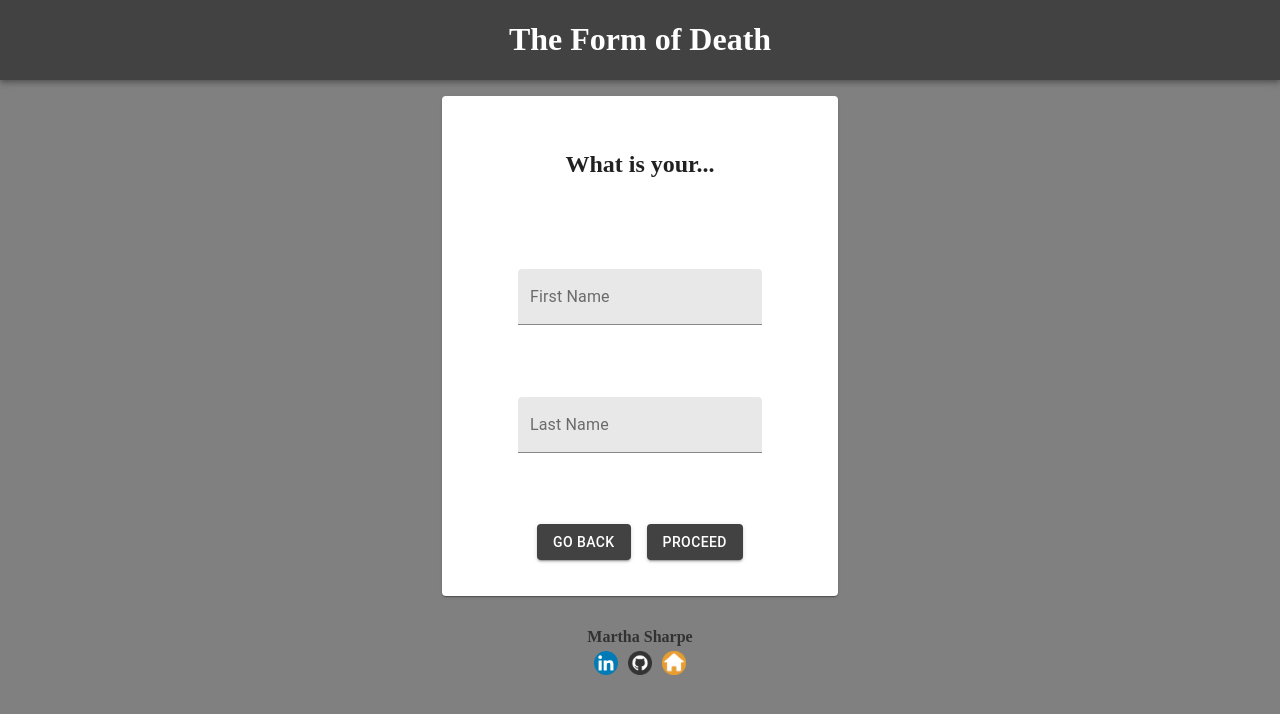
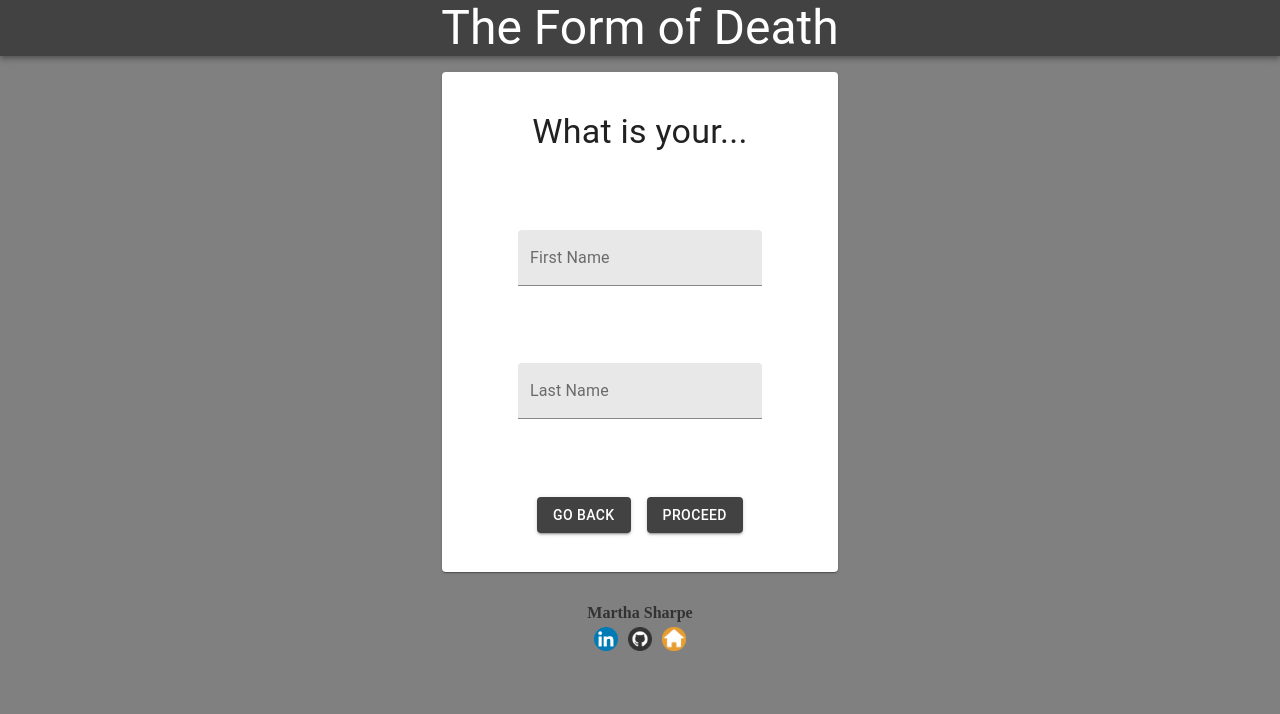
Before and after one commit to marthasharpe/react-form, a React (Create React App) app: page / in a window 1280 px wide. Both pictures are taken after a click on the button "PROCEED". Shown: the top 714 px of the page. Built offline with nearby package versions, Linux system fonts and the light colour scheme.

Commit message:
Use typography for text

```diff
--- a/src/components/App.js
+++ b/src/components/App.js
@@ -1,5 +1,5 @@
 import React from 'react';
-import { Box, Container, AppBar, Paper } from '@material-ui/core';
+import { Box, Container, AppBar, Paper, Typography } from '@material-ui/core';
 import { createMuiTheme, ThemeProvider } from '@material-ui/core/styles';
 import State from './State';
 import Signature from './Signature/Signature';
@@ -19,7 +19,7 @@ export default function App() {
                 position="static"
                 color="primary"
             >
-                <h1>The Form of Death</h1>
+                <Typography variant="h3">The Form of Death</Typography>
             </AppBar>
             <Container maxWidth="xs">
                 <Paper>
--- a/src/components/Processing.js
+++ b/src/components/Processing.js
@@ -1,5 +1,5 @@
 import React from 'react';
-import CircularProgress from '@material-ui/core/CircularProgress';
+import { CircularProgress, Typography } from '@material-ui/core';
 
 export default function Processing(props) {
 
@@ -8,7 +8,7 @@ export default function Processing(props) {
 
     return (
         <div>
-            <h1>Processing...</h1>
+            <Typography variant="h4">Processing...</Typography>
             <CircularProgress />
         </div>
     )
--- a/src/components/State.js
+++ b/src/components/State.js
@@ -13,6 +13,7 @@ export default function State() {
         lastName: '',
         occupation: '',
         city: '',
+        season: '',
         color: '',
     }
     const [values, setValues] = useState(initialState);
--- a/src/components/Success.js
+++ b/src/components/Success.js
@@ -1,5 +1,5 @@
 import React from 'react';
-import { Button, Avatar } from '@material-ui/core';
+import { Button, Avatar, Typography } from '@material-ui/core';
 import { makeStyles } from '@material-ui/core/styles';
 import gorge from './../into-the-gorge.png';
 import lancelot from './../lancelot.png';
@@ -21,13 +21,13 @@ export default function Success(props) {
     if (Object.values(state).includes('')) {
         return (
             <React.Fragment>
-                <h1>Failure!</h1>
+                <Typography variant="h4">Failure!</Typography>
                 <Avatar
                     alt="Into the Gorge"
                     src={gorge}
                     className={classes.bigAvatar}
                 />
-                <p>You did not answer all of my questions!<br/>You are cast into the Gorge of Eternal Peril!</p>
+                <Typography variant="body1">You did not answer all of my questions!<br/>You are cast into the Gorge of Eternal Peril!</Typography>
                 <Button
                     variant="contained"
                     color="primary"
@@ -40,13 +40,13 @@ export default function Success(props) {
     } else {
         return (
             <React.Fragment>
-                <h1>Success!</h1>
+                <Typography variant="h4">Success!</Typography>
                 <Avatar
                     alt="Sir Lancelot"
                     src={lancelot}
                     className={classes.bigAvatar}
                 />
-                <p>Well done {state.firstName} {state.lastName}, {state.occupation} of {state.city}!<br/>You answered all my questions. Off you go.</p>
+                <Typography variant="body1">Well done {state.firstName} {state.lastName}, {state.occupation} of {state.city}!<br/>You answered all my questions. Off you go.</Typography>
                 <Button
                     variant="contained"
                     color="primary"
--- a/src/components/UserFavorites.js
+++ b/src/components/UserFavorites.js
@@ -1,10 +1,10 @@
 import React from 'react';
-import { Grid, Button, Radio, RadioGroup, FormControlLabel, FormControl, FormLabel } from '@material-ui/core';
+import { Grid, Button, Radio, RadioGroup, FormControlLabel, FormControl, FormLabel, Typography } from '@material-ui/core';
 
 export default function UserFavorites(props) {
     return (
         <React.Fragment>
-            <h2 className="heading">What is your...</h2>
+            <Typography variant="h4">What is your...</Typography>
             <FormControl component="fieldset">
                 <FormLabel component="legend">Favorite Color</FormLabel>
                 <RadioGroup
@@ -13,9 +13,11 @@ export default function UserFavorites(props) {
                     onChange={props.handleChange('color')}
                 >
                     <FormControlLabel value="red" control={<Radio color="default"/>} label="Red" />
+                    <FormControlLabel value="orange" control={<Radio color="default"/>} label="Orange" />
                     <FormControlLabel value="yellow" control={<Radio color="default" />} label="Yellow" />
                     <FormControlLabel value="green" control={<Radio color="default" />} label="Green" />
                     <FormControlLabel value="blue" control={<Radio color="default" />} label="Blue" />
+                    <FormControlLabel value="purple" control={<Radio color="default"/>} label="Purple" />
                 </RadioGroup>
             </FormControl>
             <Grid container justify="center" spacing={2}>
--- a/src/components/UserName.js
+++ b/src/components/UserName.js
@@ -1,10 +1,10 @@
 import React from 'react';
-import { Button, TextField, Grid } from '@material-ui/core';
+import { Button, TextField, Grid, Typography } from '@material-ui/core';
 
 export default function UserName(props) {
     return (
         <React.Fragment>
-                <h2 className="heading">What is your...</h2>
+            <Typography variant="h4">What is your...</Typography>
             <TextField
                 id="filled-basic"
                 label="First Name"
--- a/src/components/UserQuest.js
+++ b/src/components/UserQuest.js
@@ -1,10 +1,10 @@
 import React from 'react';
-import { Button, TextField, Grid } from '@material-ui/core';
+import { Button, TextField, Grid, Typography } from '@material-ui/core';
 
 export default function UserQuest(props) {
     return (
         <React.Fragment>
-            <h2 className="heading">What is your...</h2>
+            <Typography variant="h4">What is your...</Typography>
             <TextField
                 id="filled-basic"
                 label="Occupation"
--- a/src/components/Welcome.js
+++ b/src/components/Welcome.js
@@ -1,5 +1,5 @@
 import React from 'react'
-import { Button, Avatar } from '@material-ui/core';
+import { Button, Avatar, Typography } from '@material-ui/core';
 import { makeStyles } from '@material-ui/core/styles';
 import pic from './../bridge-keeper.png';
 
@@ -15,13 +15,13 @@ export default function Welcome(props) {
 
     return (
         <React.Fragment>
-            <h1 className="heading">Stop!</h1>
+            <Typography variant="h4">Stop!</Typography>
             <Avatar
                 alt="Bridge Keeper"
                 src={pic}
                 className={classes.bigAvatar}
             />
-            <p>Who would cross the Bridge of Death must answer me these questions three, ere the other side he see.</p>
+            <Typography variant="body1">Who would cross the Bridge of Death must answer me these questions three, ere the other side he see.</Typography>
             <Button
                 variant="contained"
                 color="primary"
```
Lines whose indentation alone changed are shown as unchanged.
